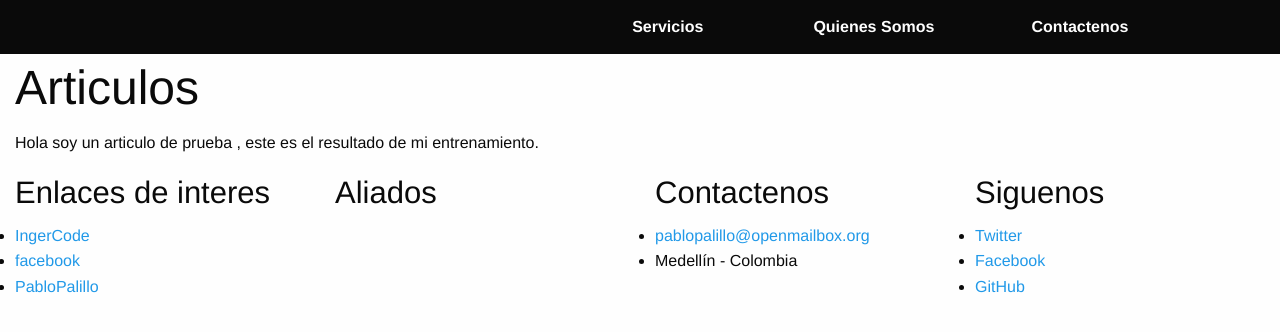
After one commit to pablopalillo/pablopalillo, a Django app: page /articulo/ in a window 1280 px wide. The commit adds this page. Shown: the top 332 px of the page. Run offline with Django 3.2, Linux system fonts and the light colour scheme.

Commit message:
implementacion de plantilla generica y estilos al menu principal

```diff
--- /dev/null
+++ b/apps/articulo/urls.py
@@ -0,0 +1,10 @@
+from django.conf.urls import patterns, include, url
+from .views import index
+
+urlpatterns = patterns('',
+    url(r'^$', index.as_view() ),
+    #url(r'^inicio2$', 'apps.general.views.indexSimple'),
+    #url(r'^inicio/$', index2.as_view() ),
+#    url(r'^$', 'django.contrib.auth.views.login', {'template_name':'general/index.html'}, name='login'),
+#    url(r'^cerrar/$', 'django.contrib.auth.views.logout_then_login', name='logout'),
+)
--- a/apps/articulo/views.py
+++ b/apps/articulo/views.py
@@ -1,3 +1,5 @@
 from django.shortcuts import render
+from django.views.generic import TemplateView
 
-# Create your views here.
+class index(TemplateView):
+    template_name = "articulo/index.html"
--- a/pablopalillo/urls.py
+++ b/pablopalillo/urls.py
@@ -9,7 +9,9 @@ urlpatterns = patterns('',
     # url(r'^$', 'pablopalillo.views.home', name='home'),
     # url(r'^blog/', include('blog.urls')),
 
-    url(r'^admin/', include(admin.site.urls))
+    url(r'^admin/', include(admin.site.urls)),
+    #articulo
+    url(r'^articulo/', include('apps.articulo.urls'))
 
     #general
 #    url(r'^', include('apps.general.urls')),
--- a/static/css/app.css
+++ b/static/css/app.css
@@ -0,0 +1,18 @@
+
+.menu-principal #main-menu , .menu-principal #main-menu .top-bar-right ul
+{
+  background: #0A0A0A none repeat scroll 0% 0%;
+
+}
+
+.menu-principal #main-menu , .menu-principal #main-menu .top-bar-right ul li a
+{
+  text-align: center;
+  color: #FEFEFE;
+  font-weight: bold;
+}
+
+.menu-principal #main-menu .top-bar-right ul li a:hover
+{
+  color: #57C34C;
+}
--- /dev/null
+++ b/templates/articulo/index.html
@@ -0,0 +1,8 @@
+{% extends "generica/template.html" %}
+
+{% block titulo %} Articulo {% endblock %}
+
+{% block content %}
+  <h1> Articulos </h1>
+  <p>Hola soy un articulo de prueba , este es el resultado de mi entrenamiento. </p>
+{% endblock %}
--- a/templates/generica/template.html
+++ b/templates/generica/template.html
@@ -5,29 +5,45 @@
     <meta http-equiv="x-ua-compatible" content="ie=edge">
     <meta name="viewport" content="width=device-width, initial-scale=1.0" />
     <!-- Metadata -->
-    <% block meta %><% endblock %>
-    <title>PabloPalillo | <% block titulo %> <% endblock %> </title>
+    {% block meta %}{% endblock %}
+    <title>PabloPalillo | {% block titulo %} {% endblock %} </title>
     <link rel="stylesheet" href="{{STATIC_URL}}css/app.css" charset="utf-8">
     <link rel="stylesheet" href="{{STATIC_URL}}css/foundation.min.css" charset="utf-8">
   </head>
 
   <body>
-    <div class="row">
-      <div class="menu align-right large-12 columns">
-        <li><a href="#">One</a></li>
-        <li><a href="#">Two</a></li>
-        <li><a href="#">Three</a></li>
-        <li><a href="#">Four</a></li>
+    <div class="expanded row">
+      <div class="menu-principal">
+
+          <div class="title-bar" data-responsive-toggle="main-menu" data-hide-for="medium">
+            <button class="menu-icon" type="button" data-toggle></button>
+            <div class="title-bar-title">
+              <div class="pablopalillo-logo">
+
+              </div>
+            </div>
+          </div>
+
+          <div class="top-bar" id="main-menu">
+            <div class="top-bar-right medium-7 columns">
+              <ul class="menu small-11 columns medium-11 columns">
+                  <li class="small-12 columns medium-4 columns"><a href="#">Servicios</a></li>
+                  <li class="small-12 columns medium-4 columns"><a href="#">Quienes Somos</a></li>
+                  <li class="small-12 columns medium-4 columns"><a href="#">Contactenos</a></li>
+              </ul>
+            </div>
+          </div>
       </div>
-    </div>
 
-    <div class="row">
+  </div>
+
+    <div class="expanded row">
       <article class="large-12 columns content">
-        <% block content %><% endblock %>
+        {% block content %}{% endblock %}
       </article>
     </div>
 
-    <footer class="row">
+    <footer class="expanded row">
 
       <div class="large-3 columns">
         <h3>Enlaces de interes</h3>
```
